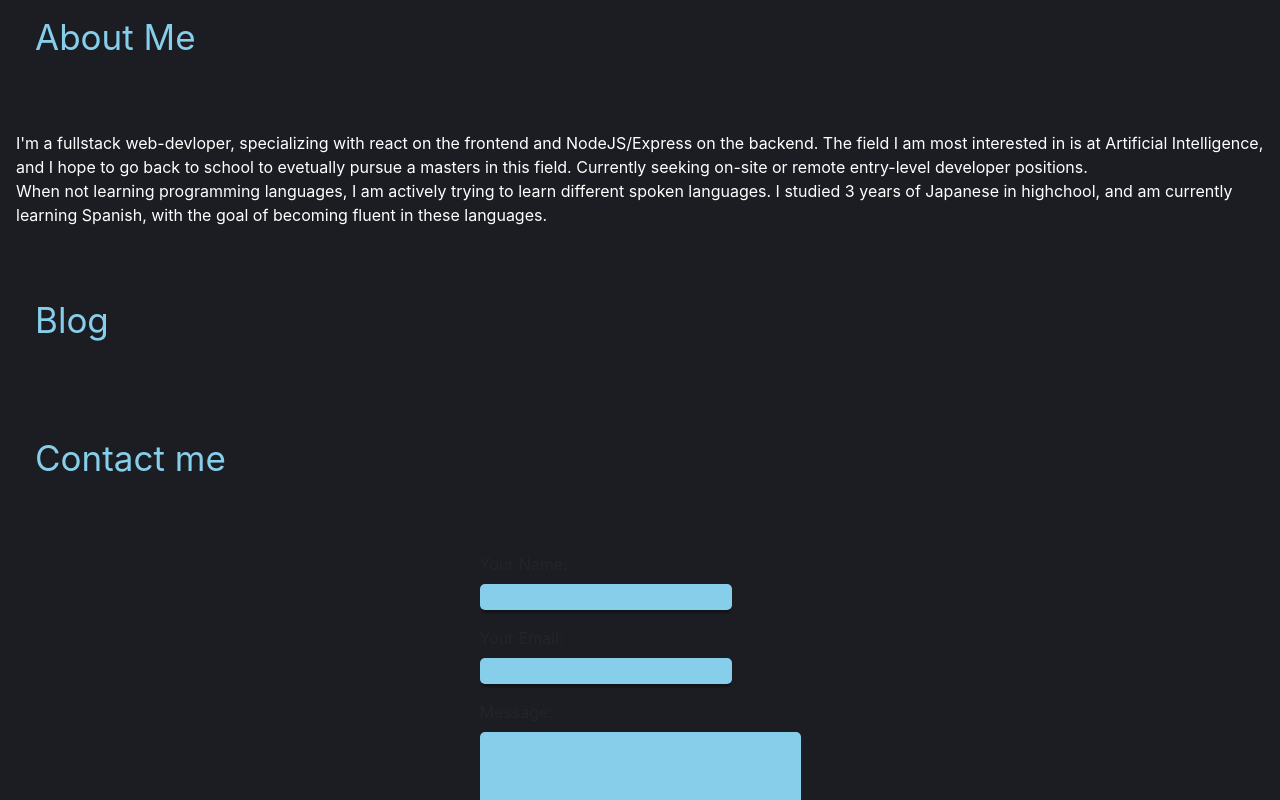
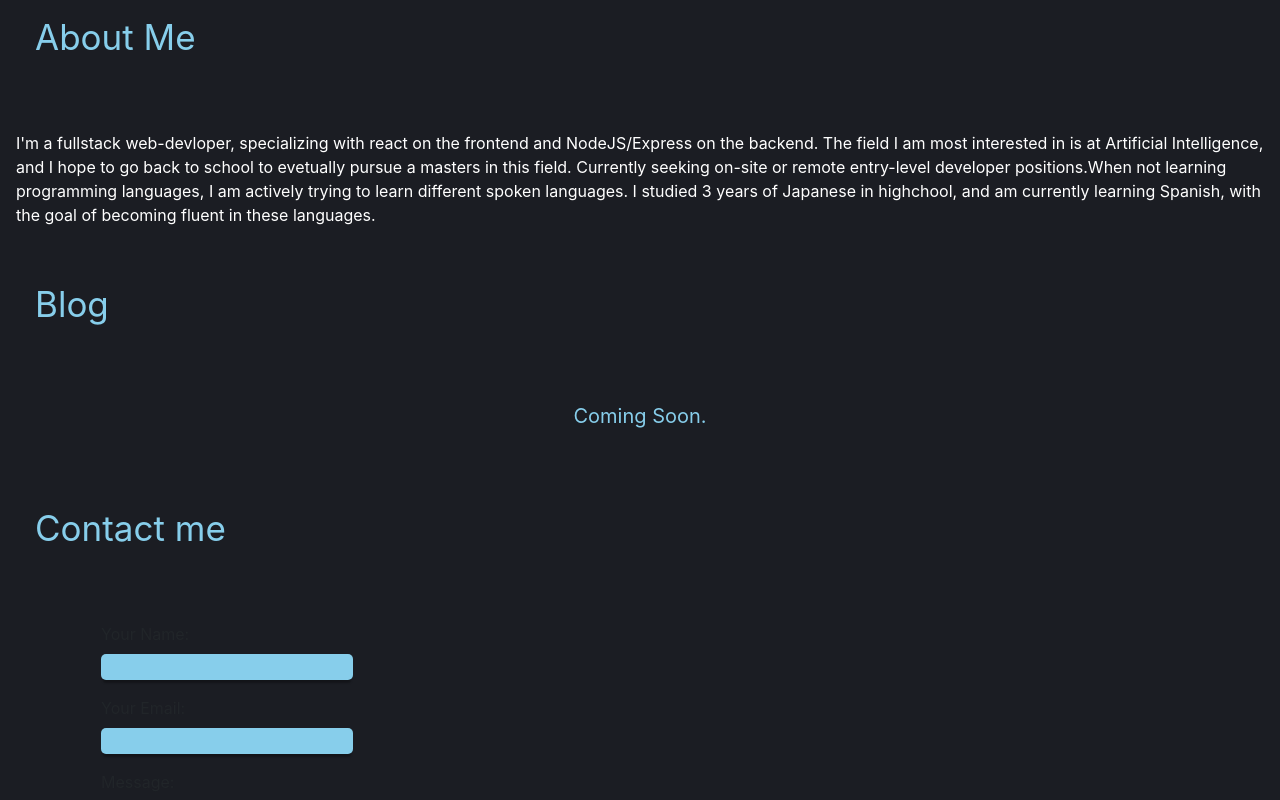
Before and after one commit to Kelel1/portfolioSite, a Next.js app: page / in a window 1280 px wide. Shown: the part 840-1640 px from the top of the page. Built offline with nearby package versions, Linux system fonts and the light colour scheme.

Commit message:
refractor code/make navigation box-shadow less prominant

```diff
--- a/components/About.js
+++ b/components/About.js
@@ -3,17 +3,21 @@ const About = () => (
       <p className="about">
         About Me
       </p>
-      <p className="summary">
-
+      <div className="summary">
+        <span>
           I'm a fullstack web-devloper, specializing with react on the frontend and NodeJS/Express on the backend.
           The field I am most interested in is at Artificial Intelligence,
           and I hope to go back to school to evetually pursue a masters in this field.
           Currently seeking on-site or remote entry-level developer positions.
-        <br/>
+        </span>
+        <span>
           When not learning programming languages, I am actively trying to learn different
           spoken languages.  I studied 3 years of Japanese in highchool, and am currently
           learning Spanish, with the goal of becoming fluent in these languages.
-      </p>
+
+        </span>
+      </div>
+
       <style jsx>{`
         .about {
           font-size: 35px;
--- a/components/Blog.js
+++ b/components/Blog.js
@@ -2,6 +2,9 @@ const Blog = () => (
     <>
       <p className="blog">
           Blog
+      </p>
+      <p id="soon">
+        Coming Soon.
       </p>
       <style jsx>{`
         .blog {
@@ -9,6 +12,12 @@ const Blog = () => (
           color: skyblue;
           padding: 1em;
         }
+        #soon {
+          font-size: 20px;
+          color: skyblue;
+          padding: 1em;
+          text-align: center;
+        }
       `}</style>
     </>
 );
--- a/components/Contact.js
+++ b/components/Contact.js
@@ -5,7 +5,6 @@ const Contact = () => (
       <p className="contact">Contact me</p>
       <Container>
         <Row>
-          <Col></Col>
           <Col>
           <main>
         <form className="form" name="contact" method="POST" data-netlify="true">
@@ -35,7 +34,6 @@ const Contact = () => (
     </form>
     </main>
           </Col>
-          <Col></Col>
         </Row>
       </Container>
 
--- a/components/Nav/NabBar.js
+++ b/components/Nav/NabBar.js
@@ -49,7 +49,8 @@ const NavBar = () => (
         display: grid;
         height: 100%;
         align-items: center;
-        box-shadow: 0 5px 2px -2px rgba(0, 0, 0, .3);
+        box-shadow: rgba(0, 0, 0, 0.1) 0px 1px 1px 0px, rgba(0, 0, 0, 0.75) 0px 1px 1px 0px;
+
       }
       .nav-bar-logo a {
         text-decoration: none;
```
Lines whose indentation alone changed are shown as unchanged.
